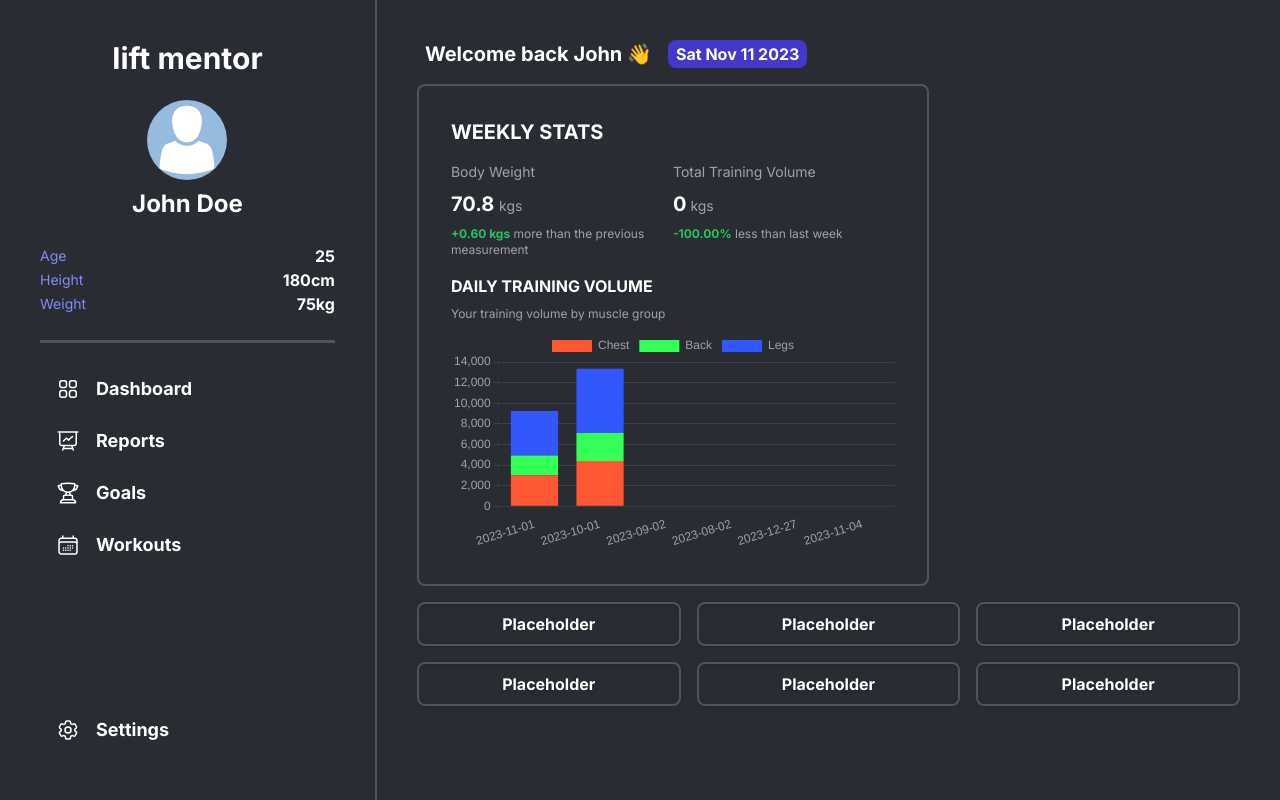
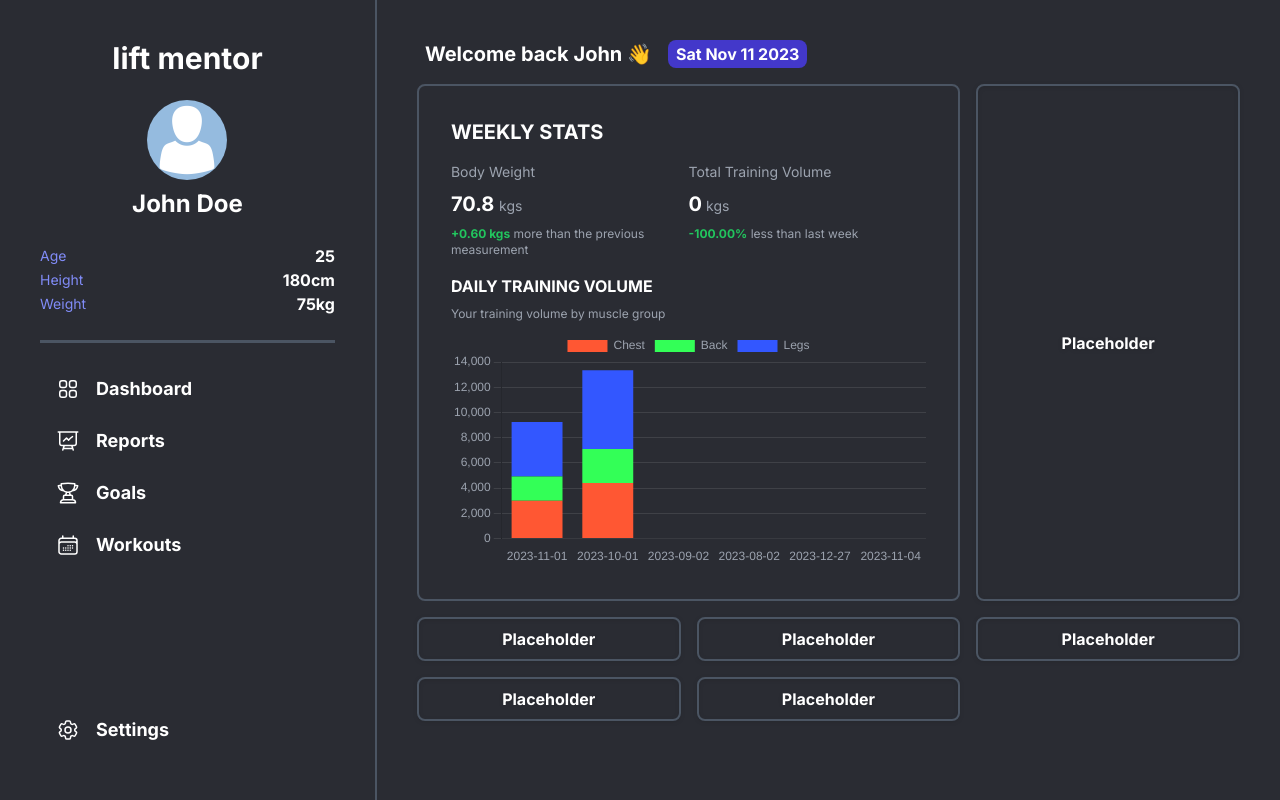
Before and after one commit to MarekRykaczewski/lift-mentor, a Next.js app: page / in a window 1280 px wide. Built offline with nearby package versions, Linux system fonts and the light colour scheme.

Commit message:
change grid layout

```diff
--- a/src/app/components/WeeklyStatsCard.tsx
+++ b/src/app/components/WeeklyStatsCard.tsx
@@ -5,7 +5,7 @@ import VolumeCard from "./WeeklyVolume";
 
 const WeeklyStatsCard = () => {
   return (
-    <div className="flex flex-col gap-2 border-2 border-gray-600 bg-mainDark text-white p-8 rounded-lg">
+    <div className="flex flex-col w-full gap-2 border-2 border-gray-600 bg-mainDark text-white p-8 rounded-lg">
       <div className="uppercase font-bold text-xl mb-2">Weekly Stats</div>
       <div className="flex mb-2">
         <WeightCard />
--- a/src/app/page.tsx
+++ b/src/app/page.tsx
@@ -14,7 +14,7 @@ export default function Home() {
             {currentDate}
           </div>
         </div>
-        <div className="flex w-full h-full col-span-full ">
+        <div className="flex w-full h-full col-span-2 ">
           <WeeklyStatsCard />
         </div>
         <div className="flex items-center justify-center p-2 border-2 rounded-lg border-gray-600 text-white font-bold drop-shadow">
```
